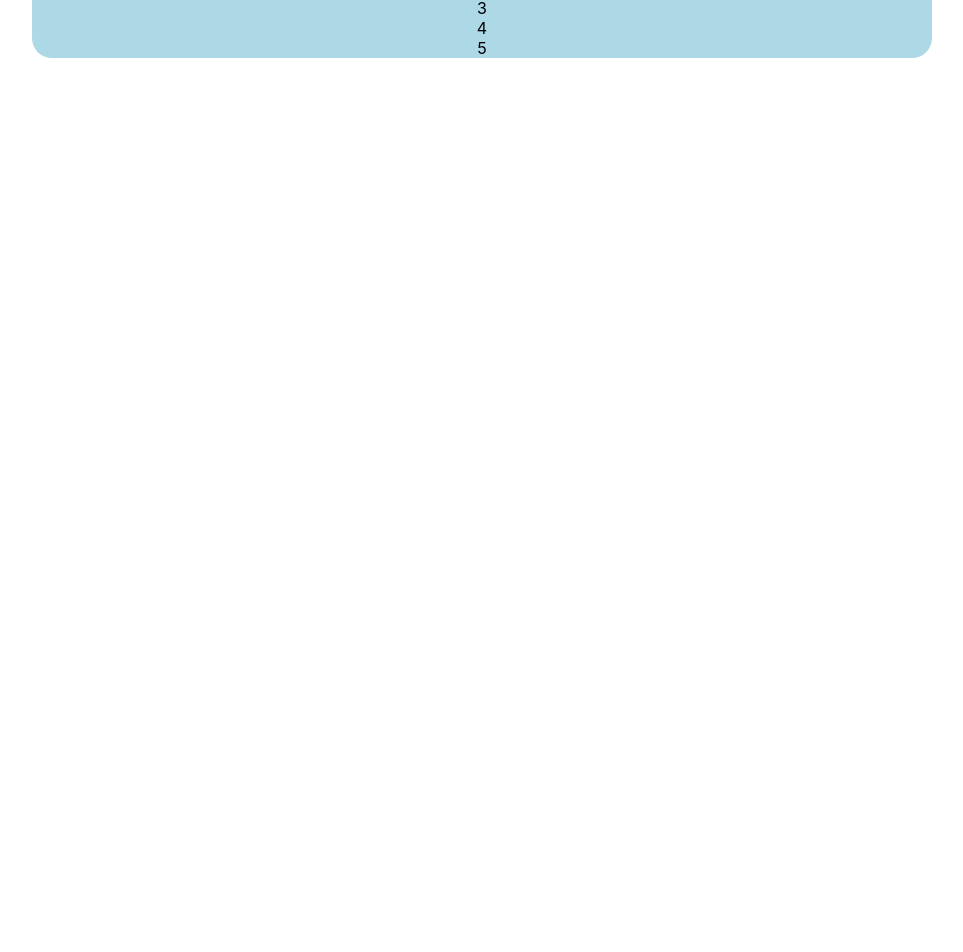
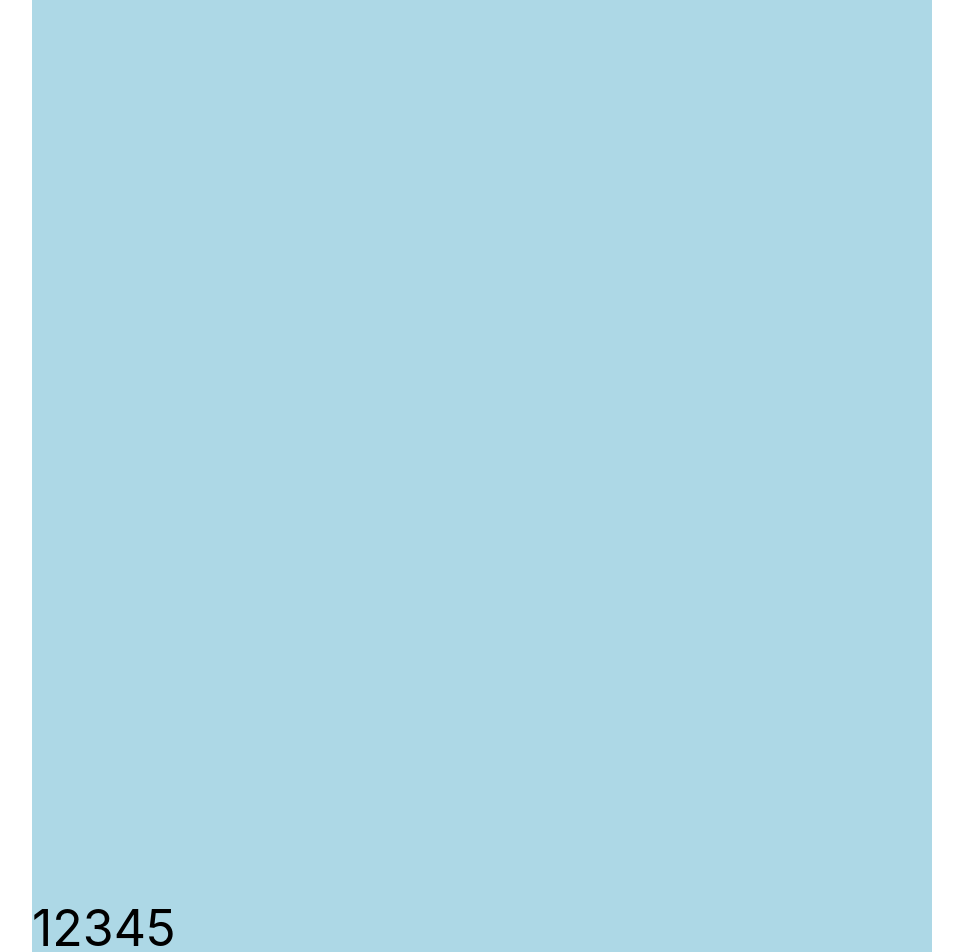
Before and after one commit to vlasoffivan95/react_from_zero, a React (Create React App) app: page / in a window 1280 px wide. Shown: the part 42-994 px from the top of the page, without its empty margins (158-1121 px from the left). Before the commit the page ends 800 px from the top, so only its background shows below. Built offline with nearby package versions, Linux system fonts and the light colour scheme.

Commit message:
practice children props

```diff
--- a/src/App.js
+++ b/src/App.js
@@ -1,7 +1,7 @@
 import "./App.css";
-import Timer from "./components/Timer";
 import React from "react";
-import List from "./components/List";
+import FlexContainer from "./components/FlexContainer";
+import FlexContain from "./components/FlexContain";
 
 class App extends React.Component {
   state = {
@@ -10,14 +10,13 @@ class App extends React.Component {
   render() {
     return (
       <main className="container">
-        <List>
-          <li>1</li>
-          <li>2</li>
-          <li>3</li>
-          <li>4</li>
-          <li>5</li>
-
-        </List>
+        <FlexContain justifyContent = 'center' alignItems= 'flex-end'>
+          <span>1</span>
+          <span>2</span>
+          <span>3</span>
+          <span>4</span>
+          <span>5</span>
+        </FlexContain>
       </main>
     );
   }
--- /dev/null
+++ b/src/components/FlexContain/FlexContain.module.scss
@@ -0,0 +1,8 @@
+.container {
+    display: flex;
+    background-color:black;
+    font-size:20px;
+    color:white;
+    width:1000px;
+    height:1000px;
+}
--- /dev/null
+++ b/src/components/FlexContain/index.jsx
@@ -0,0 +1,16 @@
+import React from 'react';
+import styles from './FlexContain.module.scss'
+
+const FlexContain= (props) => {
+    const {justifyContent, alignItems} = props;
+
+
+    return (
+        <div style={{justifyContent:justifyContent, alignItems:alignItems,fontSize:'50px', display:'flex'}}>
+            {props.children}
+
+        </div>
+    );
+}
+
+export default FlexContain;
--- /dev/null
+++ b/src/components/FlexContainer/FlexContainer.scss
@@ -0,0 +1,20 @@
+.container {
+    display: flex;
+    width:1000px;
+    height: 1000px;
+    background-color: lightblue;
+}
+
+.jc-center {
+    justify-content: center;
+    font-size:50px;
+}
+
+.jc-flexstart {
+    justify-content: flex-start;
+}
+
+.ai-center {
+    align-items: center;
+    background-color: red;
+}
--- /dev/null
+++ b/src/components/FlexContainer/index.jsx
@@ -0,0 +1,24 @@
+import React from "react";
+import styles from './FlexContainer.scss'
+
+const FlexContainer = (props) => {
+  const {
+    justContent = "flex-start",
+    alignItems = "stretch",
+    children,
+  } = props;
+
+//   const styles = {
+//     display:'flex',
+//     justifyContent: justContent,
+//     alignItems: alignItems,
+//     width: '1000px',
+//     height:'1000px'
+
+//   }
+
+const classes = `flex jc-${justContent} ai-${alignItems}`
+  return <div className={classes}>{children}</div>;
+};
+
+export default FlexContainer;
```
